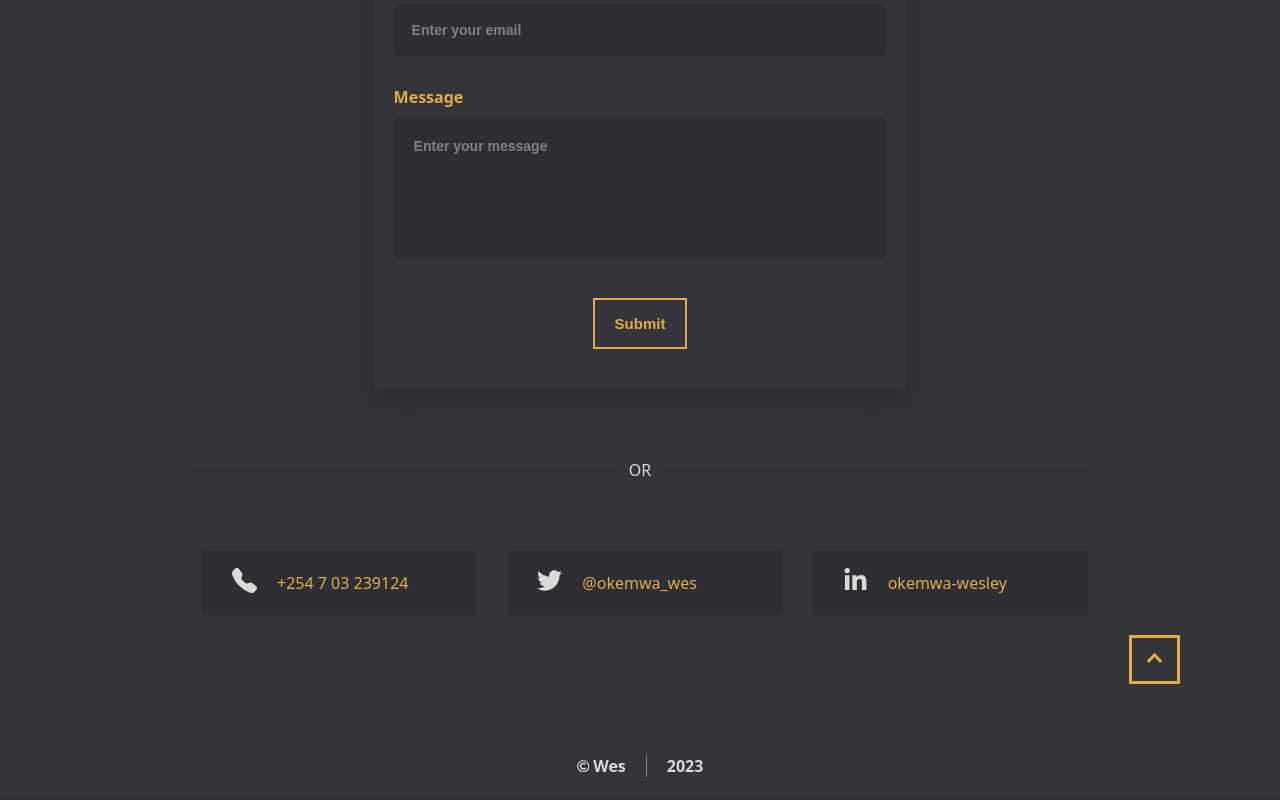
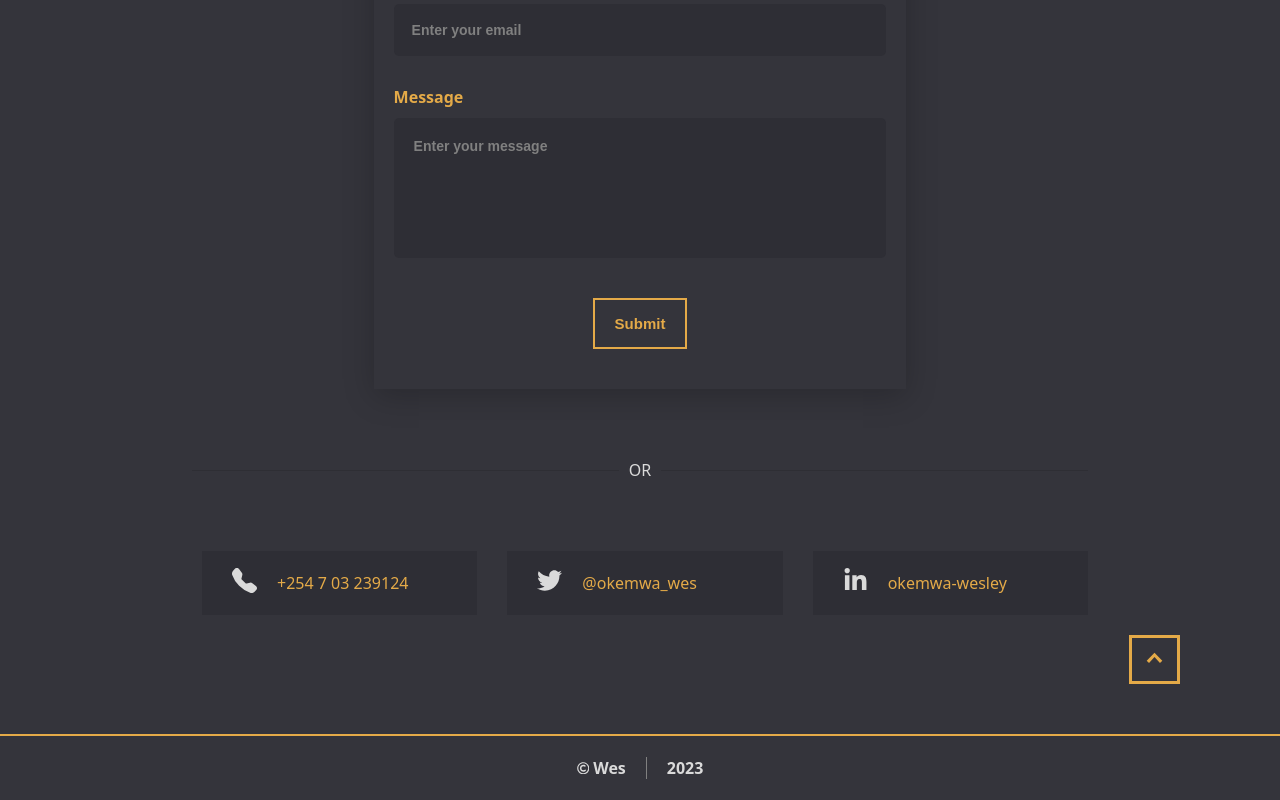
Before and after one commit to 1wes/Wes-Portfolio, a React (Create React App) app: page / in a window 1280 px wide. Shown: the part 2532-3332 px from the top of the page. Built offline with nearby package versions, Linux system fonts and the light colour scheme; no server answers.

Commit message:
add border top to footer component

```diff
--- a/src/components/footer.css
+++ b/src/components/footer.css
@@ -6,6 +6,7 @@
     justify-content: center;
     font-size: 16px;
     font-weight: 600;
+    border-top: 2px solid var(--accent-color);
 }
 
 .footer-content i{
```
